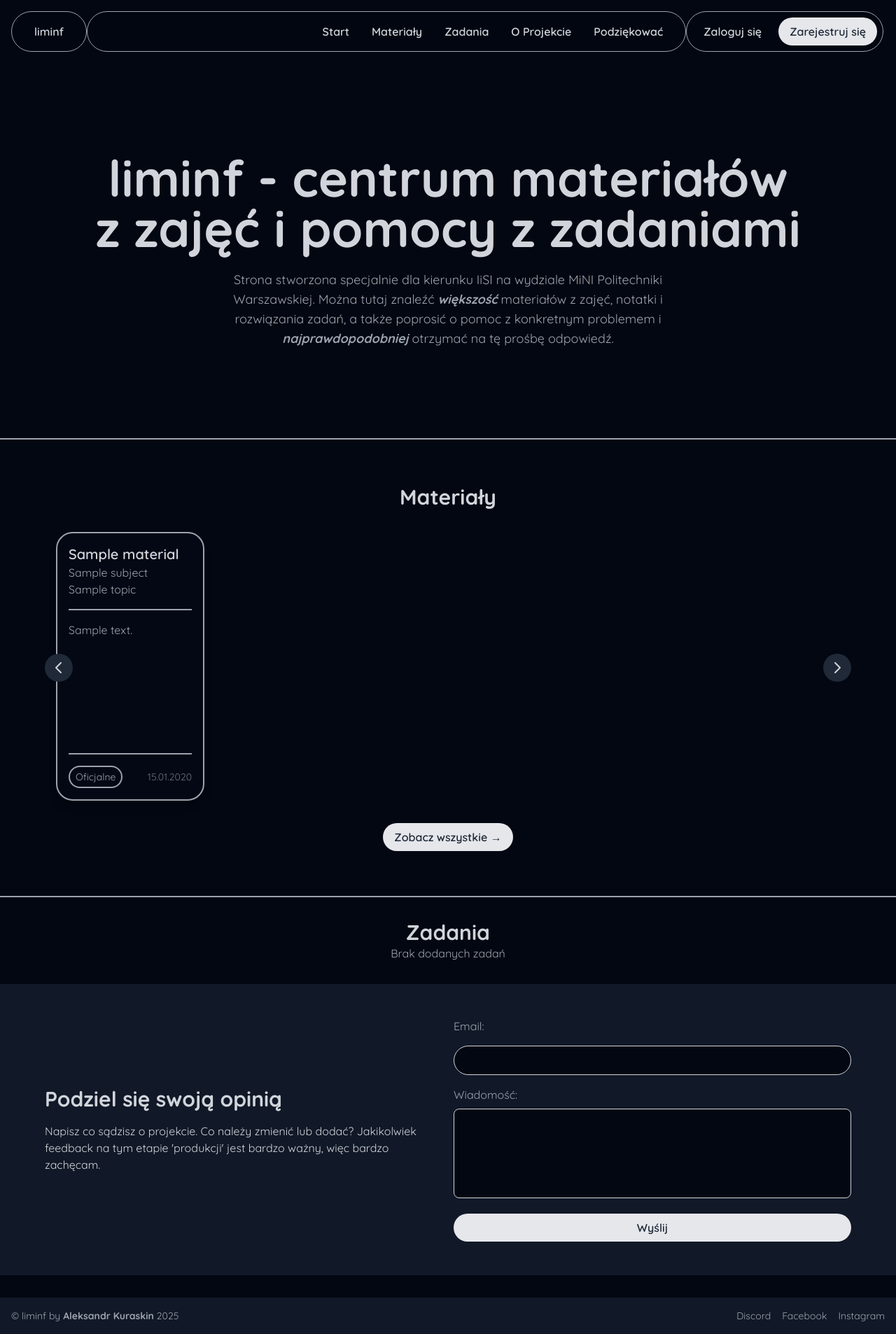
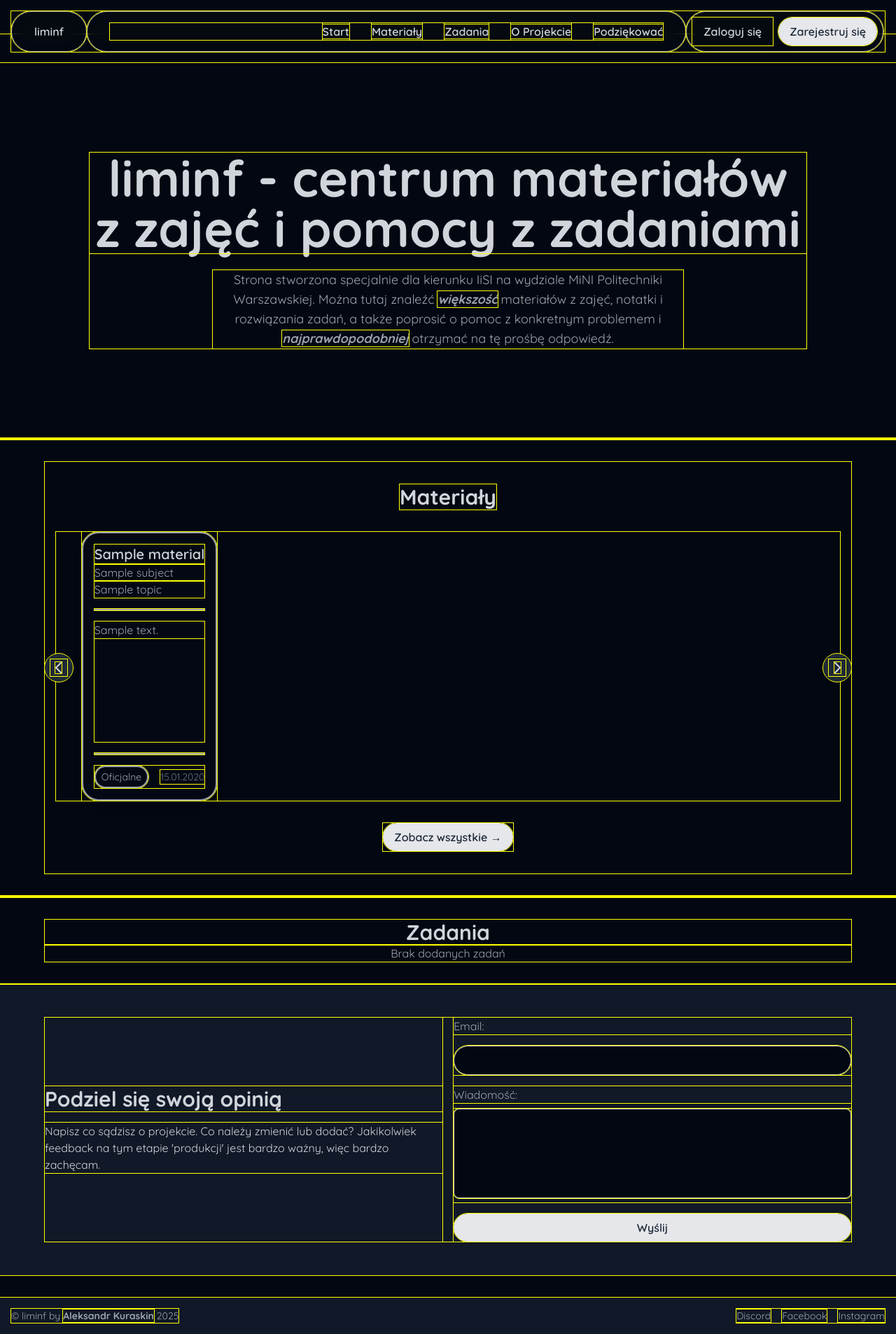
Before and after one commit to FunTomDev/liminf, a Django app: page / in a window 1280 px wide. Shown: the whole page at 70% size. Run offline with Django 5.2, Linux system fonts and the light colour scheme; tables that the repository leaves empty hold one stand-in row (values such as "Sample post"); some libraries are stand-ins or nearby versions.

Commit message:
Working on a carousel component

```diff
--- a/app/templates/pages/index.html
+++ b/app/templates/pages/index.html
@@ -37,9 +37,6 @@
 			</div>
 			{% endfor %}
 		</div>
-		{% else %}
-		<p class="text-gray-400 text-center">Brak dodanych materiałów</p>
-		{% endif %}
 		<!-- Navigation Arrows -->
 		<button class="carousel-arrow carousel-prev left-0">
 			<svg xmlns="http://www.w3.org/2000/svg" class="h-6 w-6" fill="none" viewBox="0 0 24 24" stroke="currentColor">
@@ -56,6 +53,9 @@
 		<div class="flex justify-center">
 			<a href="{% url 'materials:materials-list' %}" class="btn-primary">Zobacz wszystkie &#8594;</a>
 		</div>
+		{% else %}
+		<p class="text-gray-400 text-center">Brak dodanych materiałów</p>
+		{% endif %}
 	</div>
 </section>
 <hr class="divider" />
--- a/app/templates/partials/materials_list.html
+++ b/app/templates/partials/materials_list.html
@@ -1,3 +1,4 @@
+{% if page_obj %}
 <div class="materials-list" id="materials-list">
 	{% for material in page_obj %}
 	<a href="{% url 'materials:details' material.topic.subject.slug material.topic.slug material.id %}">
@@ -31,3 +32,8 @@
 	<a href="#" class="page-link" data-page="{{ page_obj.next_page_number }}">Next</a>
 	{% endif %}
 </div>
+{% else %}
+<div class="no-materials">
+	<p class="text-gray-400">Nie znaleziono materiałów.</p>
+</div>
+{% endif %}
--- a/app/theme/static/css/dist/styles.css
+++ b/app/theme/static/css/dist/styles.css
@@ -749,9 +749,9 @@ select {
   outline: 1px auto -webkit-focus-ring-color;
 }
 
-/* * {
-		outline: 1px solid yellow !important;
-	} */
+* {
+  outline: 1px solid yellow !important;
+}
 
 input[type="text"],
 	input[type="password"],
@@ -1191,7 +1191,7 @@ input[type="text"]:focus,
   margin-right: auto;
   display: flex;
   width: 100%;
-  max-width: 2000px;
+  max-width: 150rem;
   flex-direction: column;
   align-items: center;
   gap: 2rem;
@@ -1205,7 +1205,7 @@ input[type="text"]:focus,
 .carousel-track {
   display: grid;
   width: 100%;
-  grid-auto-columns: calc((100% / 5) - 12px);
+  grid-auto-columns: 100%;
   grid-auto-flow: column;
   place-items: center;
   gap: 1rem;
@@ -1214,8 +1214,26 @@ input[type="text"]:focus,
   transition-timing-function: cubic-bezier(0.4, 0, 0.2, 1);
 }
 
+@media (min-width: 768px) {
+  .carousel-track {
+    grid-auto-columns: calc((100% / 2) - 8px);
+  }
+}
+
+@media (min-width: 1024px) {
+  .carousel-track {
+    grid-auto-columns: calc((100% / 3) - 12px);
+  }
+}
+
+@media (min-width: 1280px) {
+  .carousel-track {
+    grid-auto-columns: calc((100% / 4) - 12.9px);
+  }
+}
+
 .carousel-item {
-  width: 100%;
+  max-width: 20rem;
 }
 
 .carousel-arrow {
```
Also changed, not shown: app/theme/static_src/src/styles.css (+5 -5 lines).
